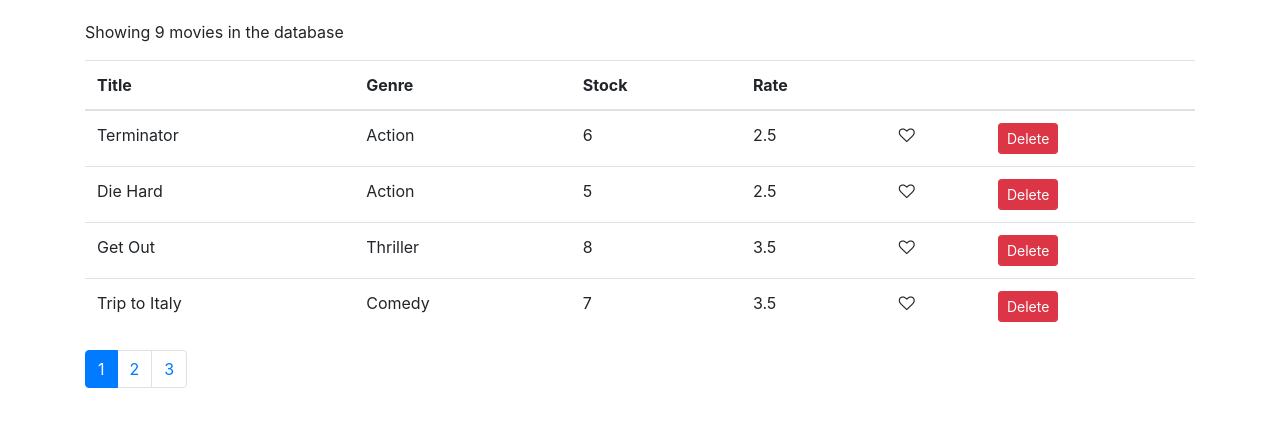
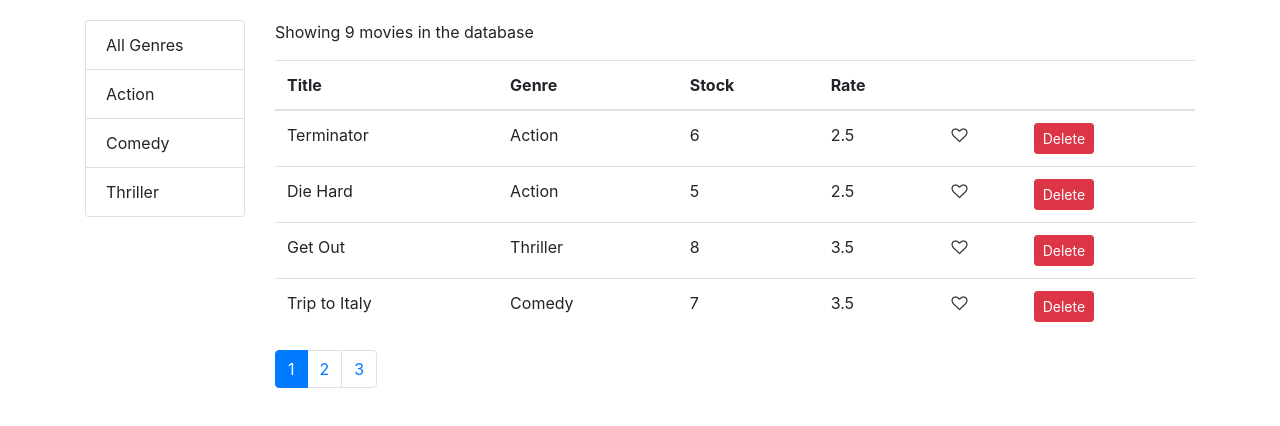
Before and after one commit to kapilkumar09/Movie-app, a React (Create React App) app: page / in a window 1280 px wide. Shown: the top 426 px of the page. Built offline with nearby package versions, Linux system fonts and the light colour scheme.

Commit message:
implemented UI for Filter

```diff
--- /dev/null
+++ b/src/common/Filter.js
@@ -0,0 +1,31 @@
+import React from "react";
+
+const Filter = props => {
+  const {
+    genres,
+    onGenreSelection,
+    textProperty,
+    valueProperty,
+    currentGenre
+  } = props;
+  return (
+    <ul className="list-group">
+      <li className="list-group-item">All Genres</li>
+      {genres.map(genre => (
+        <li
+          key={genre[valueProperty]}
+          className={
+            currentGenre === genre
+              ? "list-group-item active"
+              : "list-group-item"
+          }
+          onClick={() => onGenreSelection(genre)}
+        >
+          {genre[textProperty]}
+        </li>
+      ))}
+    </ul>
+  );
+};
+
+export default Filter;
--- a/src/components/Like.js
+++ b/src/common/Like.js
@@ -1,4 +1,4 @@
-import React, { Component } from "react";
+import React from "react";
 
 const Like = props => {
   let iconStyles = props.liked ? "fa fa-heart" : "fa fa-heart-o";
--- a/src/components/Movies.js
+++ b/src/components/Movies.js
@@ -1,15 +1,23 @@
 import React, { Component } from "react";
 import { getMovies } from "../services/fakeMovieService";
-import Like from "./Like";
-import Pagination from "./Pagination";
+import { getGenres } from "../services/fakeGenreService";
+import Like from "../common/Like";
+import Pagination from "../common/Pagination";
+import Filter from "../common/Filter";
 import { paginate } from "../utils/paginate";
 
 class Movies extends Component {
   state = {
-    movies: getMovies(),
+    movies: [],
+    genres: [],
     pageSize: 4,
+    currentGenre: null,
     currentPage: 1
   };
+
+  componentDidMount() {
+    this.setState({ movies: getMovies(), genres: getGenres() });
+  }
 
   renderMoviesStatusText() {
     const { length: count } = this.state.movies;
@@ -20,6 +28,10 @@ class Movies extends Component {
       return <p>{`Showing ${count} movies in the database`}</p>;
     }
   }
+
+  handleGenreSelection = genre => {
+    this.setState({ currentGenre: genre });
+  };
 
   handleLike(movie) {
     const movies = [...this.state.movies];
@@ -54,7 +66,13 @@ class Movies extends Component {
   }
 
   renderTableRows() {
-    const { movies: allMovies, currentPage, pageSize } = this.state;
+    const {
+      movies: allMovies,
+      currentPage,
+      currentGenre,
+      pageSize
+    } = this.state;
+
     const movies = paginate(allMovies, currentPage, pageSize);
     return (
       <tbody>
@@ -92,10 +110,20 @@ class Movies extends Component {
     );
   }
   render() {
-    const { movies, pageSize, currentPage } = this.state;
+    const { movies, pageSize, currentPage, genres, currentGenre } = this.state;
 
     return (
-      <div>
+      <div className="row">
+        <div className="col-2">
+          <Filter
+            genres={genres}
+            currentGenre={currentGenre}
+            textProperty="name"
+            valueProperty="_id"
+            onGenreSelection={this.handleGenreSelection}
+          />
+        </div>
+        <div className="col">
           {this.renderMoviesStatusText()}
           {this.renderTable()}
           <Pagination
@@ -105,6 +133,7 @@ class Movies extends Component {
             onPageChange={page => this.handlePageChange(page)}
           />
         </div>
+      </div>
     );
   }
 }
```
Also changed, not shown: src/common/Pagination.js (renamed from src/components/Pagination.js). Lines whose indentation alone changed are shown as unchanged.
